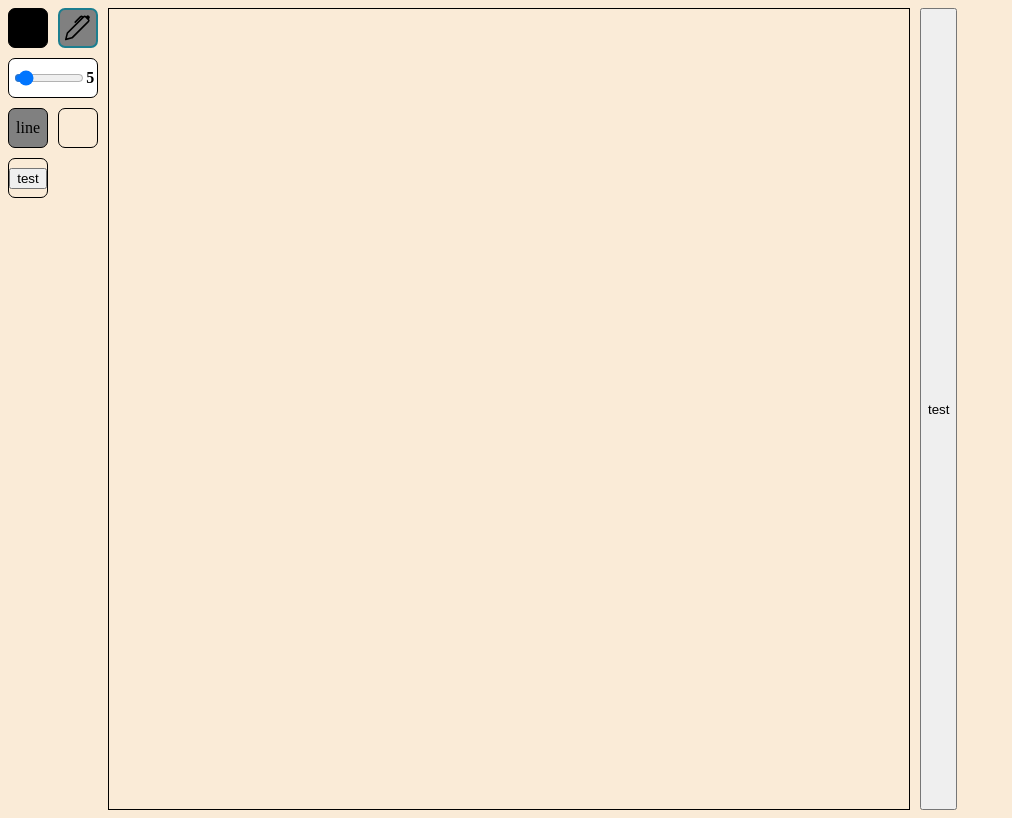
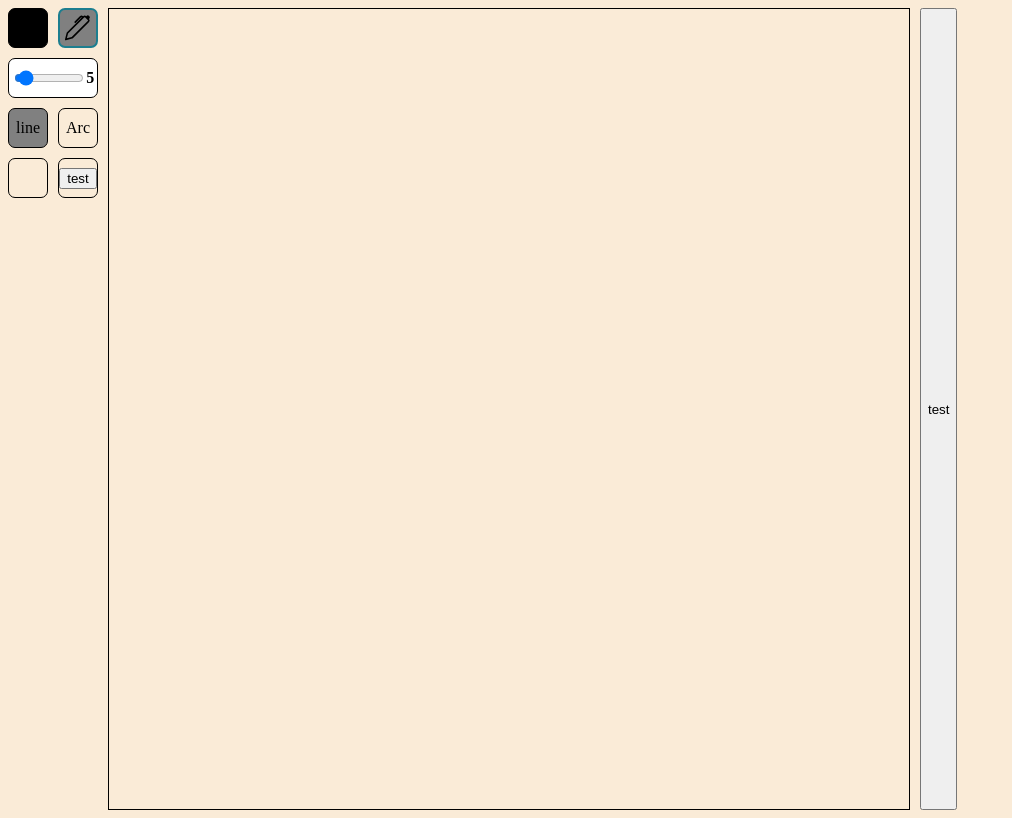
Before and after one commit to austrisD/draw-app, a React (Create React App) app: page / in a window 1280 px wide. Shown: the whole page, without its empty margins (0-1012 px from the left). Built offline with nearby package versions, Linux system fonts and the light colour scheme.

Commit message:
arc,circle draw,

```diff
--- a/src/components/Toolbar.js
+++ b/src/components/Toolbar.js
@@ -2,7 +2,7 @@ import React from "react";
 import { GithubPicker } from "react-color";
 import { BsPen } from "react-icons/bs";
 import * as global from "../global/constants";
-import { Pen, dragLine } from "../global/ToolFunctions";
+import { Pen, dragLine, Arc } from "../global/ToolFunctions";
 
 export const Toolbar = ({ setToolbarStatus, ToolbarStatus }) => {
   return (
@@ -69,6 +69,22 @@ export const Toolbar = ({ setToolbarStatus, ToolbarStatus }) => {
       >
         <p> line</p>
       </div>
+      <div
+        className="arc"
+        style={
+          ToolbarStatus.tool.name === "arc"
+            ? global.ActiveBtn
+            : { borderColor: "#000" }
+        }
+        onClick={() => {
+          setToolbarStatus((prevState) => ({
+            ...prevState,
+            tool: Arc,
+          }));
+        }}
+      >
+        <p> Arc</p>
+      </div>
       <div className="background"></div>
 
       <div>
--- a/src/global/ToolFunctions.js
+++ b/src/global/ToolFunctions.js
@@ -45,7 +45,6 @@ export const dragLine = {
     ctxRef.current.moveTo(X, Y);
   },
   action: (ctxRef, X, Y) => {
-    console.log(ctxRef);
   },
   stop: (ctxRef, X, Y) => {
     ctxRef.current.lineTo(X, Y);
@@ -56,3 +55,28 @@ export const dragLine = {
     console.log(this);
   },
 };
+
+export const Arc = {
+  name: "arc",
+  ctxRef: "",
+  arcX: 0,
+  arcY: 0,
+  arcSize: 0,
+  start: (ctxRef, ToolbarStatus, X, Y) => {
+    ctxRef.current.lineWidth = ToolbarStatus.lineWidth;
+    ctxRef.current.strokeStyle = ToolbarStatus.color;
+    ctxRef.current.beginPath();
+    // this.arcX = X;
+    // this.arcY = Y;
+  },
+  action: (ctxRef, X, Y) => {
+  },
+  stop: (ctxRef, X, Y) => {
+    ctxRef.current.arc(X, Y, 40, 0, 7);
+    ctxRef.current.stroke();
+    ctxRef.current.closePath();
+  },
+  test: () => {
+    console.log(this);
+  },
+};
```
